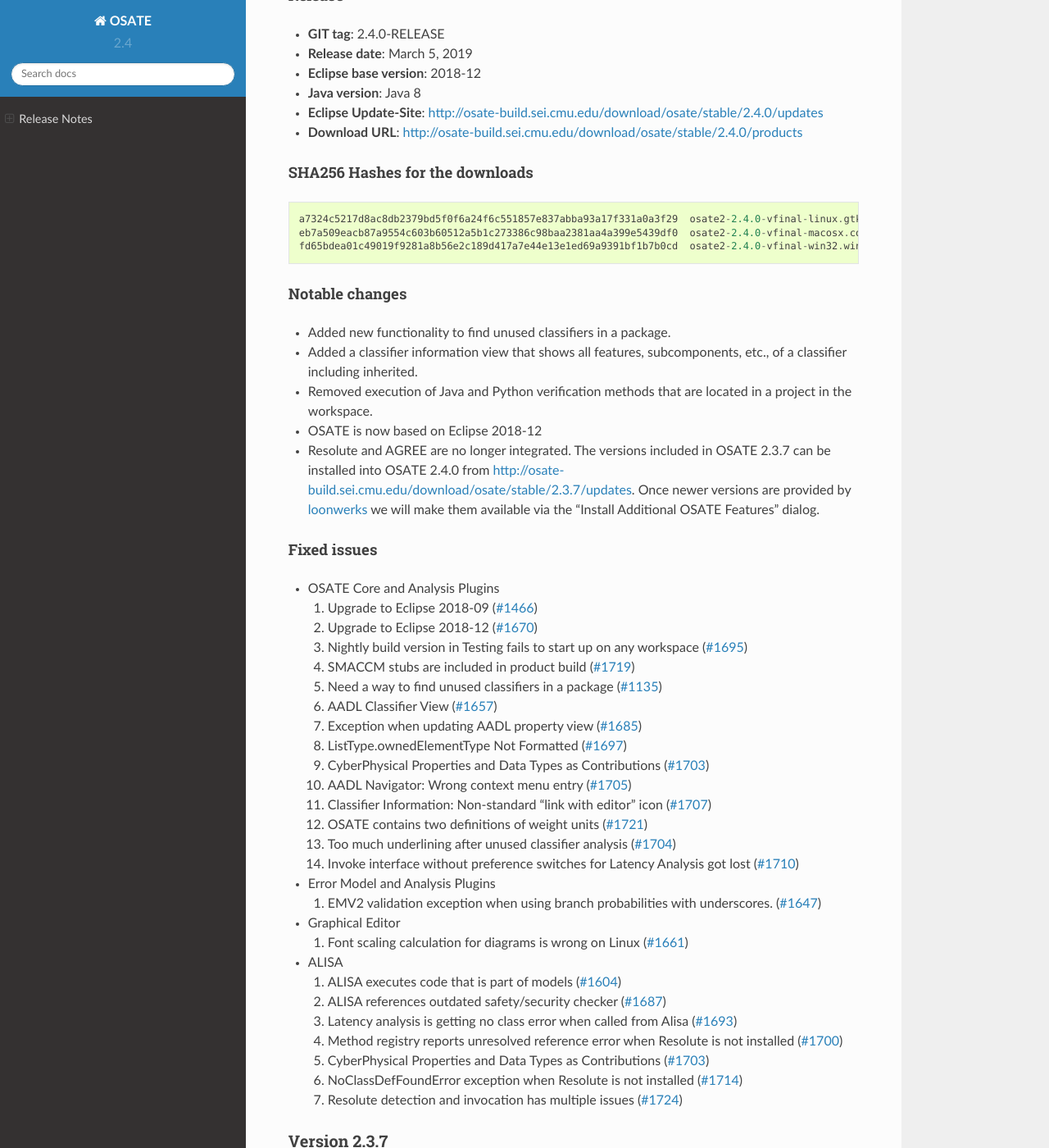
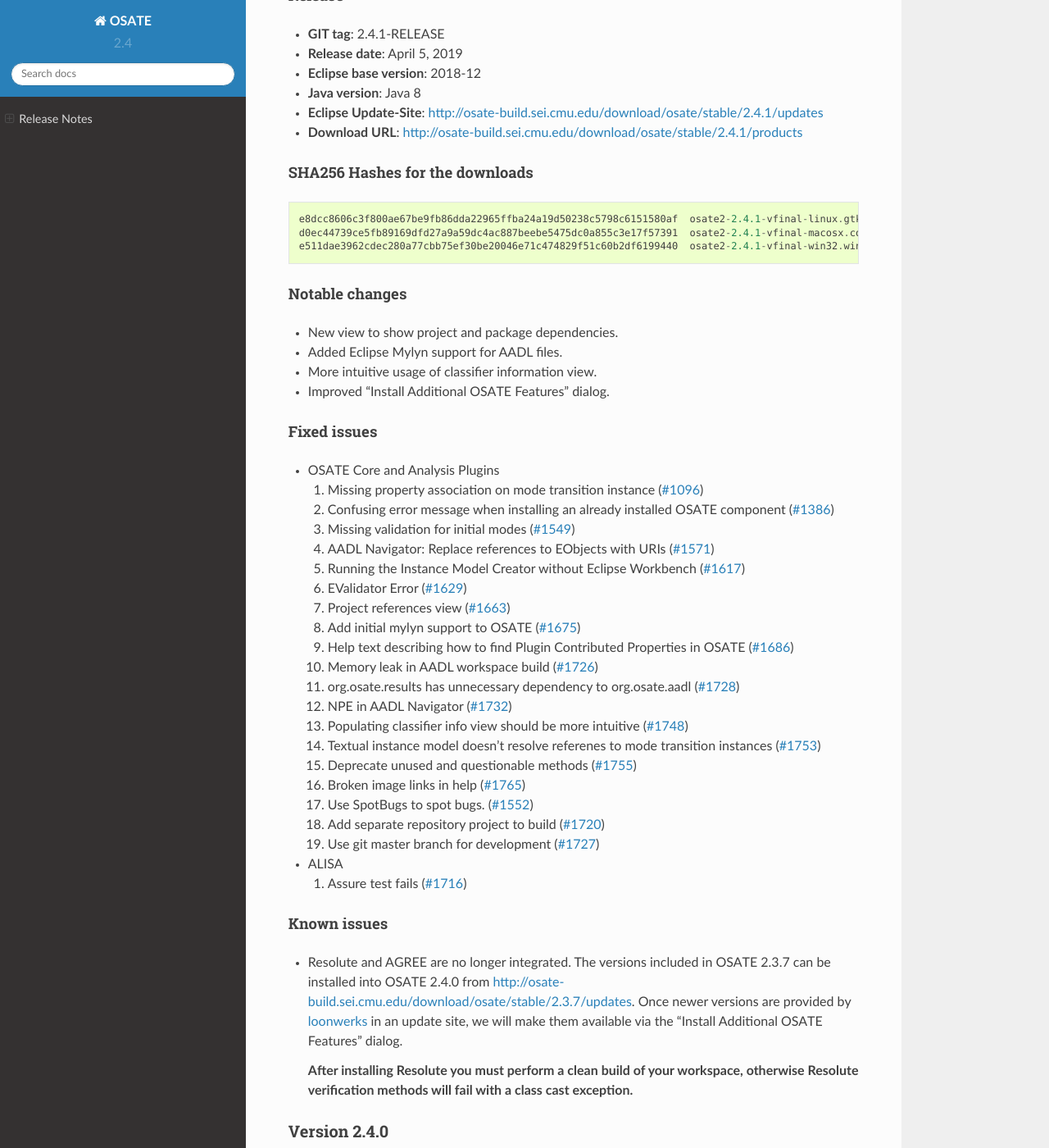
Before and after one commit to osate/website, a Sphinx documentation site: the page built from source/osate-releases.md, in a window 1280 px wide and 1400 px high, scrolled down 284 px. Shown: the whole window at 82% size. Built offline with Sphinx 7.4.7 and the Read the Docs theme 2.0.0, drawn with Linux system fonts in a browser that asks for light colours.

Commit message:
New OSATE version 2.4.1

````diff
--- a/source/conf.py
+++ b/source/conf.py
@@ -67,7 +67,7 @@
 # The short X.Y version.
 version = u'2.4'
 # The full version, including alpha/beta/rc tags.
-release = u'2.4.0'
+release = u'2.4.1'
 
 # The language for content autogenerated by Sphinx. Refer to documentation
 # for a list of supported languages.
--- a/source/osate-releases.md
+++ b/source/osate-releases.md
@@ -1,6 +1,64 @@
 # Release Notes
 
 ## Stable Releases
+
+### Version 2.4.1
+
+#### Release
+
+  - **GIT tag**: 2.4.1-RELEASE
+  - **Release date**: April 5, 2019
+  - **Eclipse base version**: 2018-12
+  - **Java version**: Java 8
+  - **Eclipse Update-Site**: <http://osate-build.sei.cmu.edu/download/osate/stable/2.4.1/updates>
+  - **Download URL**: <http://osate-build.sei.cmu.edu/download/osate/stable/2.4.1/products>
+
+#### SHA256 Hashes for the downloads
+```
+e8dcc8606c3f800ae67be9fb86dda22965ffba24a19d50238c5798c6151580af  osate2-2.4.1-vfinal-linux.gtk.x86_64.tar.gz
+d0ec44739ce5fb89169dfd27a9a59dc4ac887beebe5475dc0a855c3e17f57391  osate2-2.4.1-vfinal-macosx.cocoa.x86_64.tar.gz
+e511dae3962cdec280a77cbb75ef30be20046e71c474829f51c60b2df6199440  osate2-2.4.1-vfinal-win32.win32.x86_64.zip
+```
+
+#### Notable changes
+
+ * New view to show project and package dependencies.
+ * Added Eclipse Mylyn support for AADL files.
+ * More intuitive usage of classifier information view.
+ * Improved "Install Additional OSATE Features" dialog.
+
+#### Fixed issues
+
+ * OSATE Core and Analysis Plugins
+    1. Missing property association on mode transition instance  ([#1096](https://github.com/osate/osate2/issues/1096))
+    1. Confusing error message when installing an already installed OSATE component ([#1386](https://github.com/osate/osate2/issues/1386))
+    1. Missing validation for initial modes ([#1549](https://github.com/osate/osate2/issues/1549))
+    1. AADL Navigator: Replace references to EObjects with URIs ([#1571](https://github.com/osate/osate2/issues/1571))
+    1. Running the Instance Model Creator without Eclipse Workbench ([#1617](https://github.com/osate/osate2/issues/1617))
+    1. EValidator Error ([#1629](https://github.com/osate/osate2/issues/1629))
+    1. Project references view ([#1663](https://github.com/osate/osate2/issues/1663))
+    1. Add initial mylyn support to OSATE ([#1675](https://github.com/osate/osate2/issues/1675))
+    1. Help text describing how to find Plugin Contributed Properties in OSATE ([#1686](https://github.com/osate/osate2/issues/1686))
+    1. Memory leak in AADL workspace build ([#1726](https://github.com/osate/osate2/issues/1726))
+    1. org.osate.results has unnecessary dependency to org.osate.aadl ([#1728](https://github.com/osate/osate2/issues/1728))
+    1. NPE in AADL Navigator ([#1732](https://github.com/osate/osate2/issues/1732))
+    1. Populating classifier info view should be more intuitive ([#1748](https://github.com/osate/osate2/issues/1748))
+    1. Textual instance model doesn't resolve referenes to mode transition instances ([#1753](https://github.com/osate/osate2/issues/1753))
+    1. Deprecate unused and questionable methods ([#1755](https://github.com/osate/osate2/issues/1755))
+    1. Broken image links in help ([#1765](https://github.com/osate/osate2/issues/1765))
+    1. Use SpotBugs to spot bugs. ([#1552](https://github.com/osate/osate2/issues/1552))
+    1. Add separate repository project to build ([#1720](https://github.com/osate/osate2/issues/1720))
+    1. Use git master branch for development ([#1727](https://github.com/osate/osate2/issues/1727))
+ * ALISA
+    1. Assure test fails ([#1716](https://github.com/osate/osate2/issues/1716))
+
+#### Known issues
+
+ * Resolute and AGREE are no longer integrated. The versions included in OSATE 2.3.7 can be installed into OSATE 2.4.0 from <http://osate-build.sei.cmu.edu/download/osate/stable/2.3.7/updates>.
+   Once newer versions are provided by [loonwerks](http://loonwerks.com) in an update site, we will make them available via the "Install Additional OSATE Features" dialog.
+
+   **After installing Resolute you must perform a clean build of your workspace, otherwise Resolute verification methods will fail with a class cast exception.**
+
 
 ### Version 2.4.0
 
````
